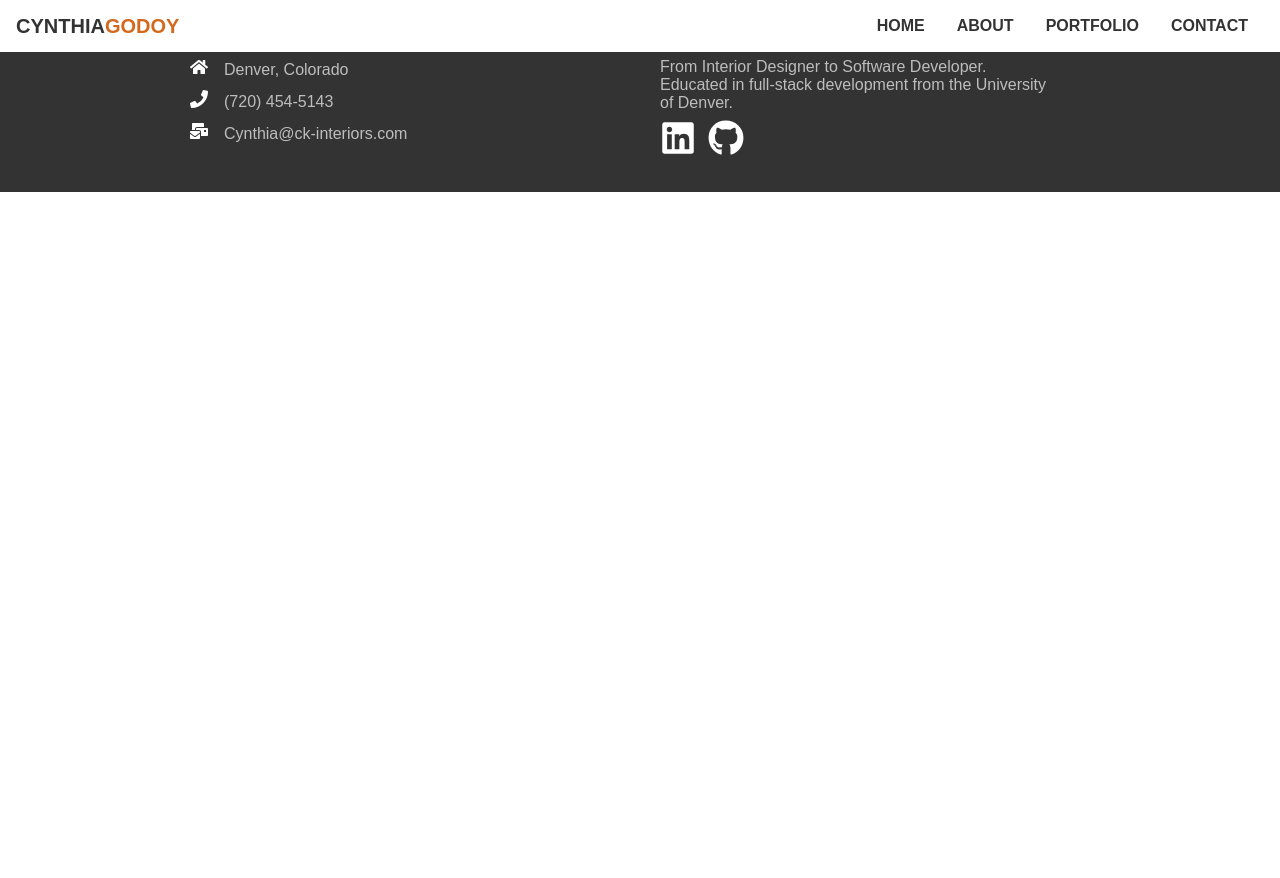
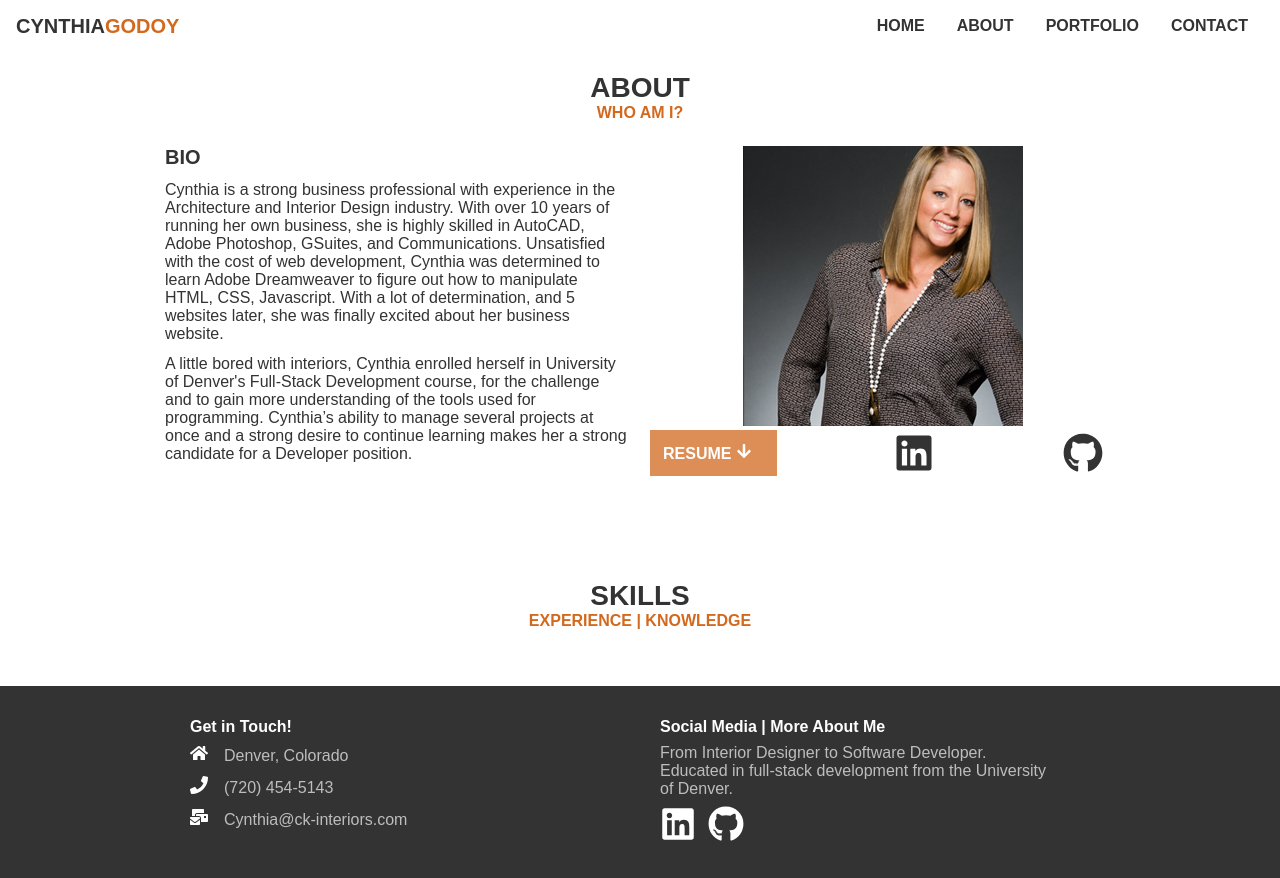
Before and after one commit to CynthiaGodoy/react.js-portfolio, a React (Create React App) app: page /about in a window 1280 px wide. Before the commit the page ends 800 px from the top, so only its background shows below. Built offline with nearby package versions, Linux system fonts and the light colour scheme.

Commit message:
About, still need to align resume & icons

```diff
--- /dev/null
+++ b/src/components/AboutMe.js
@@ -0,0 +1,39 @@
+import "./AboutMeStyles.css";
+
+import React from 'react';
+import { Link } from "react-router-dom";
+import myPicture from "../assets/CG.png";
+
+import { FaArrowDown, FaLinkedin, FaGithub } from "react-icons/fa";
+
+const AboutMe = () => {
+    return (
+        <div className="top">
+            <h1 className="about-heading">About</h1>
+                <p className="info">WHO AM I?</p>
+            <div className="about-container">
+                <div className="Bio">
+                    <h1>Bio</h1>
+                    <p>Cynthia is a strong business professional with experience in the Architecture and Interior Design industry. With over 10 years of running her own business, she is highly skilled in AutoCAD, Adobe Photoshop, GSuites, and Communications. Unsatisfied with the cost of web development, Cynthia was determined to learn Adobe Dreamweaver to figure out how to manipulate HTML, CSS, Javascript. With a lot of determination, and 5 websites later, she was finally excited about her business website.</p>
+                    <p>A little bored with interiors, Cynthia enrolled herself in University of Denver's Full-Stack Development course, for the challenge and to gain more understanding of the tools used for programming. Cynthia’s ability to manage several projects at once and a strong desire to continue learning makes her a strong candidate for a Developer position.</p>
+                        {/* <Link to="/">
+                            <button className="btn">Resume <FaArrowDown size={16} style={{ color: "white", marginRight: ".75rem" }} /></button>
+                        </Link> */}
+                </div>
+                <div className="my-picture">
+                    <div className="about-img">
+                        <img src={myPicture} className="img" alt="true"/>
+                        </div>
+                        <div className="resume">
+                            <Link to="/"><button className="btn">Resume <FaArrowDown size={16} style={{ color: "white", marginRight: ".75rem" }} /></button></Link>
+                            <FaLinkedin size={40} style={{ color: "#333", marginRight: ".75rem" }} />
+                            <FaGithub size={40} style={{ color: "#333", marginRight: ".75rem" }} />
+                        </div>
+
+                </div>
+            </div>
+        </div>
+    )
+}
+
+export default AboutMe;
--- /dev/null
+++ b/src/components/AboutMeStyles.css
@@ -0,0 +1,81 @@
+.about-container {
+    max-width: 950px;
+    margin: auto;
+    display: grid;
+    grid-template-columns: repeat(2, 1fr);
+    grid-gap: 20px;
+    padding-bottom: 2rem;
+    justify-content: center;
+}
+
+.about-heading {
+    text-align: center;
+    padding-top: 72px;
+    font-size: 28px;
+}
+
+.info {
+    text-align: center;
+    font-size: 16px;
+    text-transform: uppercase;
+    font-weight: 600;
+    color: chocolate;
+    padding-bottom: 24px;
+}
+
+.about .Bio {
+    text-align: center;
+    margin: auto;
+    padding: 1rem;
+}
+
+/* .about .Bio p {
+    margin: 1rem 0;
+} */
+
+.about .my-picture {
+    max-width: 350px;
+}
+
+.my-picture {
+    /* position: relative;
+    align-items: center; */
+    text-align: center;
+}
+
+.resume {
+    /* position: relative; */
+    /* max-width: 350px; */
+    /* width: 100%; */
+    display: flex;
+    justify-content: space-between;
+    align-items: center;
+    /* text-align: center; */
+    align-content: center;
+    width: 100%;
+}
+
+.resume .btn{
+    color: white;
+    text-align: center;
+}
+
+.Bio h1, .Bio p{
+    padding-bottom: 12px;
+}
+
+/* @media screen and (max-width: 1000px) {
+    .about-container {
+        max-width: 90%;
+        margin: auto;
+        grid-template-columns: repeat(1fr);
+    }
+} */
+
+@media screen and (max-width: 800px) {
+    .about-container {
+        max-width: 90%;
+        margin: auto;
+        grid-template-columns: 1fr;
+    }
+}
--- a/src/components/Card.js
+++ b/src/components/Card.js
@@ -9,7 +9,7 @@ const Card = () => {
     return (
     <div className="work-container">
         <h1 className="portfolio-heading">Portfolio</h1>
-        <p className="info">Some of our work</p>
+        <p className="info">Some recent projects</p>
         <div className="portfolio-container">
             {/* <div className="portfolio-card"> */}
                 {CardData.map((val, ind) => {
--- /dev/null
+++ b/src/components/Skills.js
@@ -0,0 +1,17 @@
+import "./SkillsStyles.css"
+
+import React from 'react'
+
+const Skills = () => {
+    return (
+        <div className="top">
+            <h1 className="skills-heading">Skills</h1>
+            <p className="info">Experience | Knowledge</p>
+                <div className="skills-container">
+                </div>
+        </div>
+
+    )
+}
+
+export default Skills;
--- /dev/null
+++ b/src/components/SkillsStyles.css
@@ -0,0 +1,24 @@
+.skills-container {
+    max-width: 900px;
+    margin: auto;
+    display: grid;
+    grid-template-columns: repeat(2, 1fr);
+    grid-gap: 20px;
+    padding-bottom: 2rem;
+    justify-content: center;
+}
+
+.skills-heading {
+    text-align: center;
+    padding-top: 72px;
+    font-size: 28px;
+}
+
+.info {
+    text-align: center;
+    font-size: 16px;
+    text-transform: uppercase;
+    font-weight: 600;
+    color: chocolate;
+    padding-bottom: 24px;
+}
--- a/src/routes/About.js
+++ b/src/routes/About.js
@@ -1,12 +1,16 @@
 import React from 'react';
 
 import Navbar from "../components/Navbar";
+import AboutMe from "../components/AboutMe";
+import Skills from "../components/Skills";
 import Footer from "../components/Footer";
 
 const About = () => {
     return (
         <div>
             <Navbar />
+            <AboutMe />
+            <Skills />
             <Footer />
         </div>
         );
--- a/src/routes/Contact.js
+++ b/src/routes/Contact.js
@@ -1,12 +1,14 @@
 import React from 'react';
 
 import Navbar from "../components/Navbar";
+import Form from "../components/Form"
 import Footer from "../components/Footer";
 
 const Contact = () => {
     return (
         <div>
             <Navbar />
+            <Form />
             <Footer />
         </div>
         );
```
Also changed, not shown: 1 other file (tests, documents, lock files or other folders).
